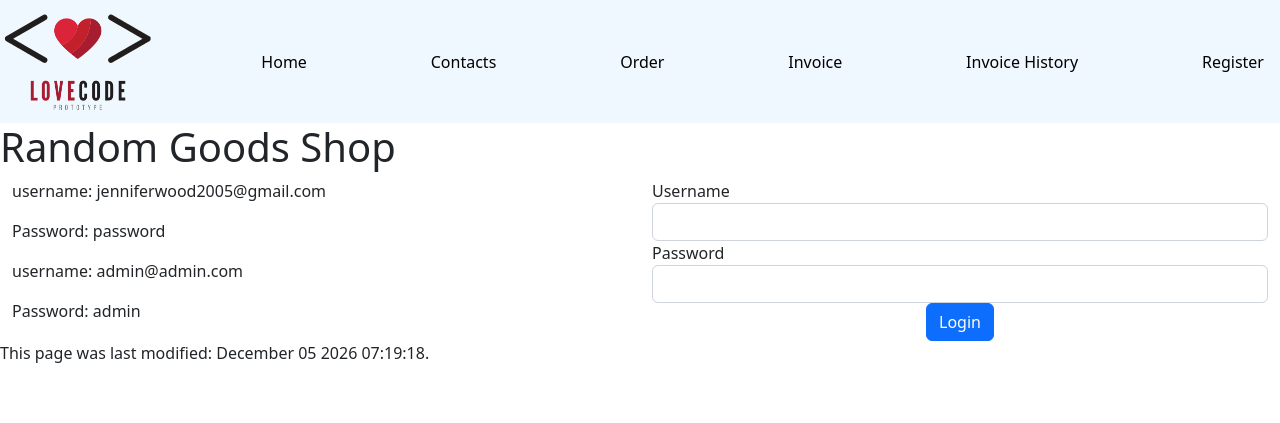
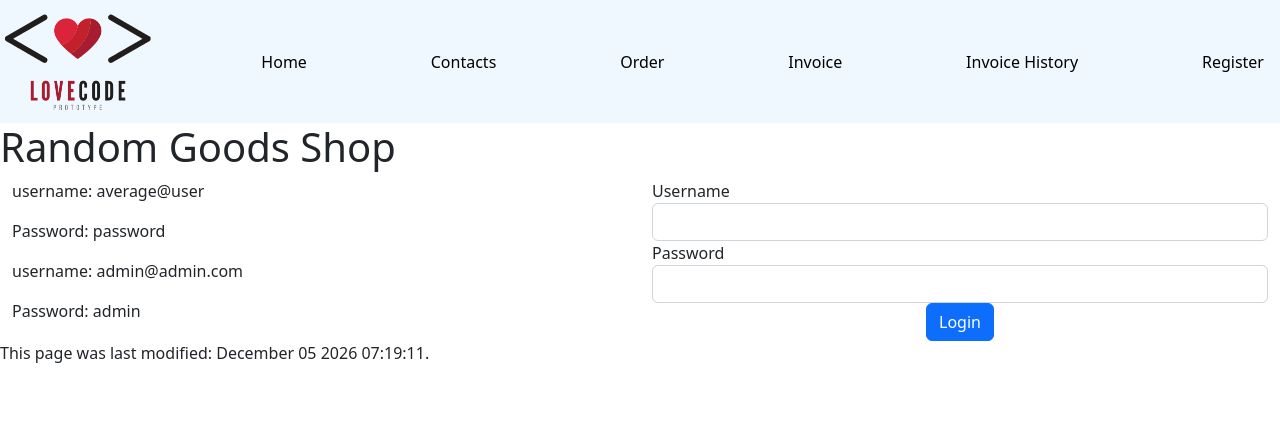
Before and after one commit to Cinnayanny/Software-Development-Fundamentals-PHP-Copy-JW, a PHP site: page / in a window 1280 px wide. Shown: the top 423 px of the page. Run offline with PHP 8.4, Linux system fonts and the light colour scheme.

Commit message:
index.php update

```diff
--- a/index.php
+++ b/index.php
@@ -6,7 +6,7 @@
 <div class="container-fluid">
     <div class="row">
         <div class="col-6">
-            <p>username: jenniferwood2005@gmail.com</p>
+            <p>username: average@user</p>
             <p>Password: password</p>
             <p>username: admin@admin.com</p>
             <p>Password: admin</p>
```
Also changed, not shown: 1 other file.
